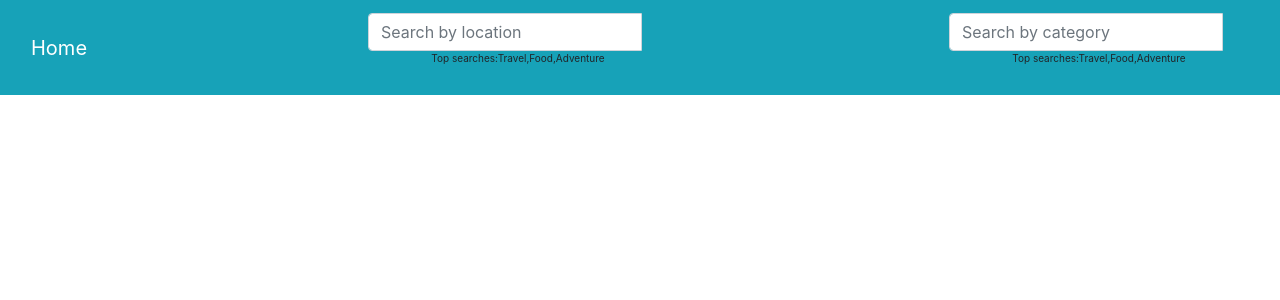
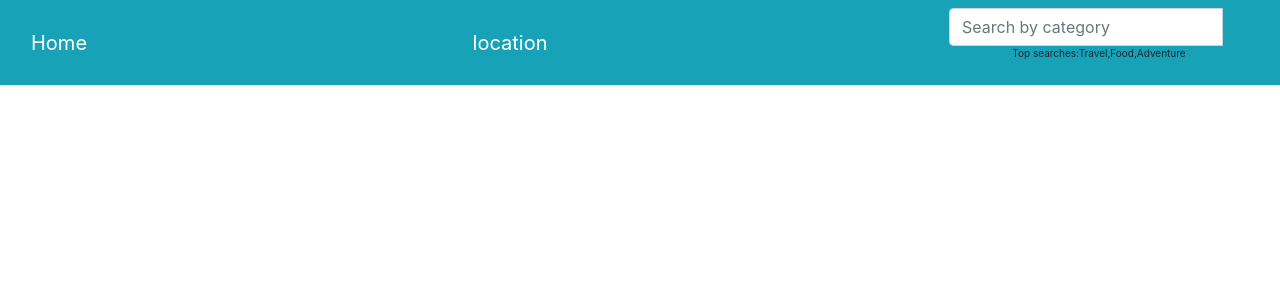
Before and after one commit to melodytowett/My-Gallery, a Django app: page /location/ in a window 1280 px wide. Shown: the top 300 px of the page. Run offline with Django 4.2, Linux system fonts and the light colour scheme; data that the repository does not hold is empty; some libraries are stand-ins or nearby versions.

Commit message:
trying ti display a single image

```diff
--- a/photos/models.py
+++ b/photos/models.py
@@ -54,7 +54,8 @@ class Image(models.Model):
     def search_by_catgory(cls,search_term):
         photos = cls.objects.filter(category__name__icontains=search_term)
         return photos
+
     @classmethod
-    def find_by_location(cls,search_location):
-        photos = cls.objects.filter(location__name__incontains = search_location)
+    def find_by_location(cls,location):
+        photos = cls.objects.filter(location__name__in= location)
         return photos
--- a/photos/templates/all-photos/location.html
+++ b/photos/templates/all-photos/location.html
@@ -2,10 +2,7 @@
 {% block content %}
 {{ block.super }}
 <div class="container">
-    {% for photo in photos %}
-    <div class="row">
        <div class="row">
-        {% if photos %}
         {% for photo in photos %}
           <div class="card" style="width: 30rem">
         <div class="card-header text-center"> <b>{{photo.name}}</b> </div>
@@ -22,9 +19,7 @@
         </div>
       </div>
        {% endfor %}
-        {% endif %}
+
     </div>
-    {% endfor %}
+ {% endblock %}
 </div>
-{% endblock %}
-</div>
--- a/photos/templates/navbar.html
+++ b/photos/templates/navbar.html
@@ -12,16 +12,7 @@
       <a class="navbar-brand text-white" href="{% url 'index' %}" >Home</a>
     </div>
     <div class="navbar-brand">
-         <form class="navbar-form" role="search" action="{% url 'search_results' %}">
-          <div class="input-group">
-            <input type="text" class="form-control" placeholder="Search by location " name="photo">
-            <div class="input-group-btn">
-              <button class="btn btn-default" type="submit"><i class="glyphicon glyphicon-search"></i></button>
-            </div>
-          </div>
-          <p class="text-center" style="font-size: x-small">Top searches:Travel,Food,Adventure</p>
-        </form>
-
+          <a class="navbar-brand text-white" href="{% url 'location_results' %}" >location</a>
     </div>
      <form class="navbar-form" role="search" action="{% url 'search_results' %}">
           <div class="input-group">
--- a/photos/views.py
+++ b/photos/views.py
@@ -1,5 +1,6 @@
 from email import message
 from unicodedata import category
+from django.http import Http404
 from django.shortcuts import render
 
 import photos
@@ -17,7 +18,6 @@ def search_results(request):
         search_term = request.GET.get("photo")
         searched_images = Image.search_by_catgory(search_term)
         message = f"{search_term}"
-
         return render(request,'all-photos/search.html',{"message":message, "locations":locations,"photos":searched_images})
     else:
         message = "You havent searched for any term"
@@ -25,18 +25,14 @@ def search_results(request):
 
 def location_results(request):
     ''''''
-    location = Location.objects.all()
-    photos = Image.current_images(location)
-    if 'photo' in request.GET and request.GET["photo"]:
-        search_location = request.GET.get("photo")
-        found_location = Image.find_by_location(search_location)
-        message = f"{search_location}"
-        return render(request,'all-photos/location.html', {"photos":photos,"location":location,"message":message,"photos":found_location})
-    else:
-        message = "No suce Location"
-        return render(request,'all-photos/location.html',{"message":message})
+    locations = Location.objects.all()
+    photos = Image.find_by_location(locations)
+    return render(request,'all-photos/location.html', {"photos":photos,"locations":locations,})
 
 def photo(request,photo_id):
-    photo = Image.objects.get(id=photo_id)
+    try:
+        photo = Image.objects.get(id=photo_id)
+    except ValueError:
+        raise Http404()
 
     return render(request,"all-photos/image.html",{"photo":photo})
```
